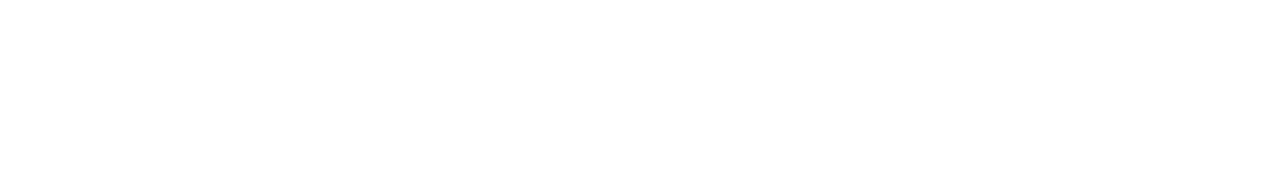
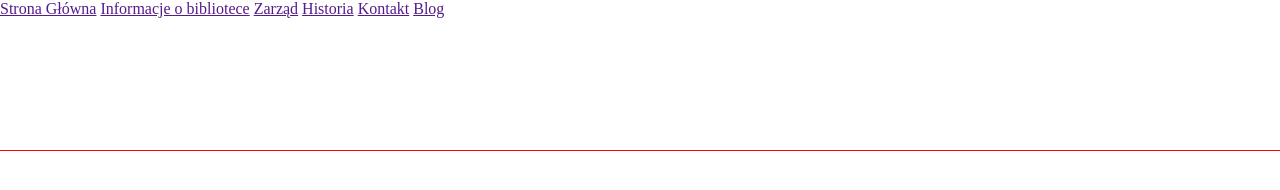
Before and after one commit to zippobss777/Biblioteka-Narodowa, a plain HTML site: page index.html in a window 1280 px wide. Drawn offline with Linux system fonts and the light colour scheme.

Commit message:
Utworzenie potrzebnych podstron

```diff
--- a/css/style.css
+++ b/css/style.css
@@ -0,0 +1,13 @@
+body, html{
+    padding: 0;
+    margin: 0;
+    box-sizing: border-box;
+    width: 100vw;
+    height: 100vh;
+    scroll-behavior: smooth;
+}
+
+header{
+    height: 150px;
+    border-bottom: 1px solid red;
+}
--- a/index.html
+++ b/index.html
@@ -7,6 +7,17 @@
     <title>Biblioteka Narodowa</title>
 </head>
 <body>
+    <header>
+        <div id="left"></div>
 
+        <nav>
+            <a href="">Strona Główna</a>
+            <a href="">Informacje o bibliotece</a>
+            <a href="">Zarząd</a>
+            <a href="">Historia</a>
+            <a href="">Kontakt</a>
+            <a href="">Blog</a>
+        </nav>
+    </header>
 </body>
 </html>
```
Also changed, not shown: blog.html (added), historia.html (added), informacje-o-bibliotece.html (added), kontakt.html (added), zarzad.html (added).
